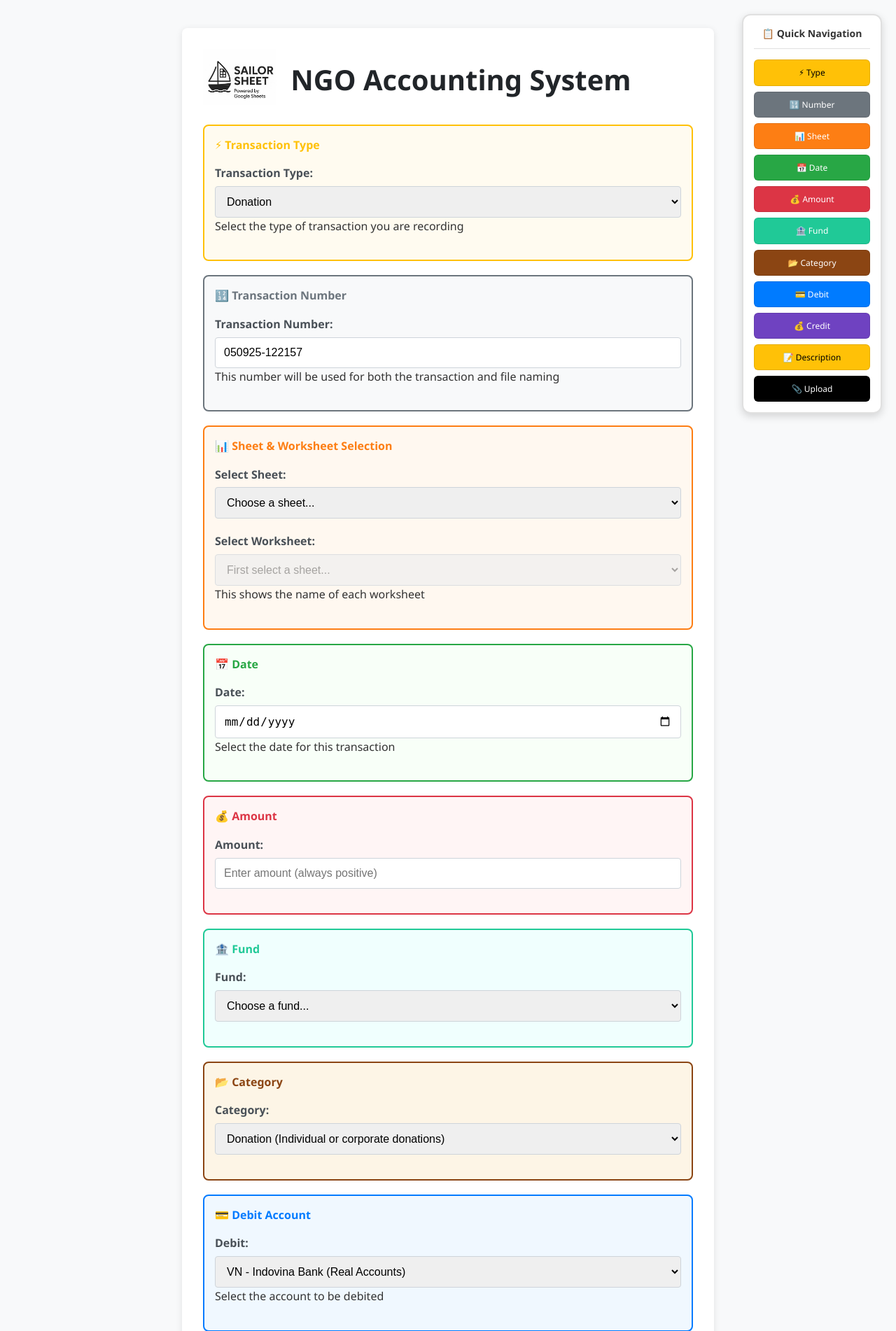
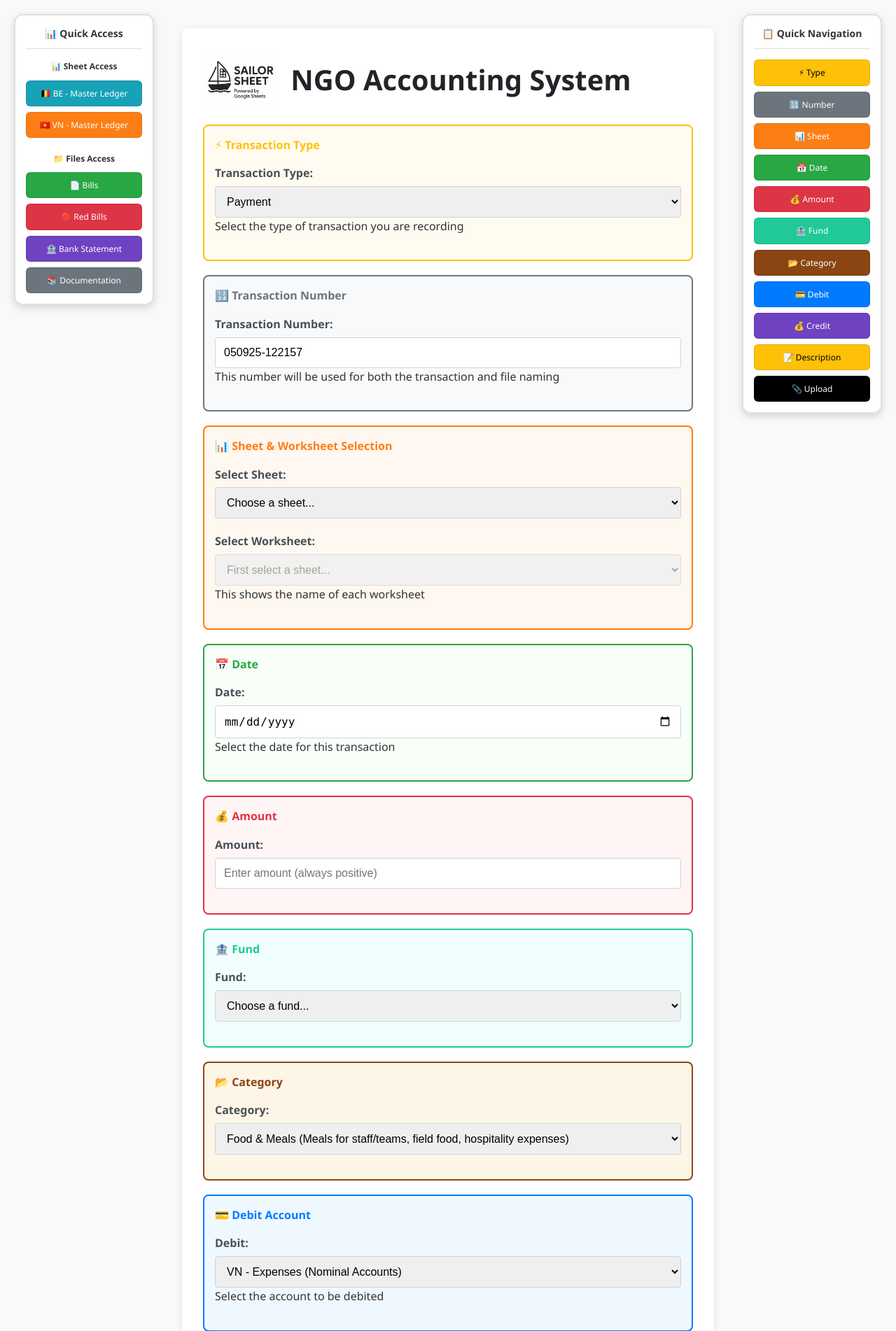
Before and after one commit to govinda-lienart/Sailor-Sheet, a Flask app: page / in a window 1280 px wide. Shown: the top 1902 px of the page at 70% size. Run offline with Flask 3, Linux system fonts and the light colour scheme; data that the repository does not hold is empty.

Commit message:
Working app v16.3 (panels)

```diff
--- a/static/css/style.css
+++ b/static/css/style.css
@@ -216,6 +216,7 @@ h1 {
     margin-bottom: 20px;
 }
 
+
 /* Responsive design */
 @media (max-width: 768px) {
     .container {
--- a/templates/index.html
+++ b/templates/index.html
@@ -20,11 +20,28 @@
                 padding: 15px;
                 box-shadow: 0 4px 12px rgba(0,0,0,0.15);
                 z-index: 1000;
-                max-height: 80vh;
-                overflow-y: auto;
+                height: auto;
+                max-height: none;
+                overflow: visible;
             }
 
-            .form-navigation h5 {
+            .form-access-panel {
+                position: fixed;
+                top: 20px;
+                left: 20px;
+                width: 200px;
+                background: white;
+                border: 2px solid #e0e0e0;
+                border-radius: 12px;
+                padding: 15px;
+                box-shadow: 0 4px 12px rgba(0,0,0,0.15);
+                z-index: 1000;
+                height: auto;
+                max-height: none;
+                overflow: visible;
+            }
+
+            .form-navigation h5, .form-access-panel h5 {
                 margin: 0 0 15px 0;
                 color: #333;
                 font-size: 14px;
@@ -62,6 +79,42 @@
                 transform: translateY(0);
             }
 
+            .access-links {
+                display: flex;
+                flex-direction: column;
+                gap: 8px;
+            }
+
+            .access-link {
+                display: block;
+                padding: 8px 12px;
+                text-decoration: none;
+                border-radius: 6px;
+                font-size: 12px;
+                font-weight: 500;
+                text-align: center;
+                transition: all 0.3s ease;
+                border: 1px solid rgba(0,0,0,0.1);
+            }
+
+            .access-link:hover {
+                transform: translateY(-2px);
+                box-shadow: 0 2px 8px rgba(0,0,0,0.2);
+                text-decoration: none;
+            }
+
+            .access-link:active {
+                transform: translateY(0);
+            }
+
+            .access-section {
+                margin-bottom: 20px;
+            }
+
+            .access-section:last-child {
+                margin-bottom: 0;
+            }
+
             /* RESPONSIVE DESIGN */
             @media (max-width: 768px) {
                 .form-navigation {
@@ -70,19 +123,25 @@
                     right: 20px;
                     top: auto;
                     width: 150px;
-                    max-height: 60vh;
+                    height: auto;
+                    max-height: none;
+                    overflow: visible;
                 }
 
                 .nav-link {
                     padding: 6px 10px;
                     font-size: 11px;
                 }
+
             }
 
             @media (max-width: 480px) {
                 .form-navigation {
                     width: 120px;
                     padding: 10px;
+                    height: auto;
+                    max-height: none;
+                    overflow: visible;
                 }
 
                 .nav-link {
@@ -145,11 +204,37 @@
                     <a href="#credit-account-section" class="nav-link regular-account" style="background-color: #6f42c1; color: #fff;">💰 Credit</a>
                     <a href="#description-section" class="nav-link" style="background-color: #ffc107; color: #000;">📝 Description</a>
                     <a href="#upload-bills-section" class="nav-link" style="background-color: #000000; color: #fff;">📎 Upload</a>
+
                     <a href="#sheet-worksheet-section" class="nav-link interbanking-account" style="background-color: #fd7e14; color: #fff; display: none;">📊 Ledger Sheets</a>
                     <a href="#master-ledger-a-debit-section" class="nav-link interbanking-account" style="background-color: #007bff; color: #fff; display: none;">💳 A Debit</a>
                     <a href="#master-ledger-a-credit-section" class="nav-link interbanking-account" style="background-color: #6f42c1; color: #fff; display: none;">💰 A Credit</a>
                     <a href="#master-ledger-b-debit-section" class="nav-link interbanking-account" style="background-color: #007bff; color: #fff; display: none;">💳 B Debit</a>
                     <a href="#master-ledger-b-credit-section" class="nav-link interbanking-account" style="background-color: #6f42c1; color: #fff; display: none;">💰 B Credit</a>
+                </div>
+            </div>
+
+            <!-- LEFT ACCESS PANEL -->
+            <div id="form-access-panel" class="form-access-panel">
+                <h5>📊 Quick Access</h5>
+
+                <!-- Sheet Access Section -->
+                <div class="access-section">
+                    <h6 style="margin: 0 0 10px 0; color: #333; font-size: 12px; font-weight: bold; text-align: center;">📊 Sheet Access</h6>
+                    <div class="access-links">
+                        <a href="https://docs.google.com/spreadsheets/d/1o5RnuAmm00YAqZzLkyrhZx7CocEETBhi-snPGUzbqSk/edit?gid=949985454#gid=949985454" target="_blank" class="access-link" style="background-color: #17a2b8; color: #fff;">🇧🇪 BE - Master Ledger</a>
+                        <a href="https://docs.google.com/spreadsheets/d/1Fvrld1X0OioH7AbKCiSIMNac5U9OvlKJh0OSk02bTTI/edit?gid=1240648507#gid=1240648507" target="_blank" class="access-link" style="background-color: #fd7e14; color: #fff;">🇻🇳 VN - Master Ledger</a>
+                    </div>
+                </div>
+
+                <!-- Files Access Section -->
+                <div class="access-section">
+                    <h6 style="margin: 0 0 10px 0; color: #333; font-size: 12px; font-weight: bold; text-align: center;">📁 Files Access</h6>
+                    <div class="access-links">
+                        <a href="https://drive.google.com/drive/u/1/folders/1UH-mqbvJ6k6Y0wDD4x7DcDRzsEjf0Rz0" target="_blank" class="access-link" style="background-color: #28a745; color: #fff;">📄 Bills</a>
+                        <a href="https://drive.google.com/drive/u/1/folders/10gGkRi9P9417FjZ9vFeQTnpLA-ExbBVO" target="_blank" class="access-link" style="background-color: #dc3545; color: #fff;">🔴 Red Bills</a>
+                        <a href="https://drive.google.com/drive/u/1/folders/1QDiSNjqzT2x99AGelRdQceg9l4q9iIrW" target="_blank" class="access-link" style="background-color: #6f42c1; color: #fff;">🏦 Bank Statement</a>
+                        <a href="https://drive.google.com/drive/u/1/folders/1ylG5_VDP020HaBXxy-o_A4QYuYiK9y8y" target="_blank" class="access-link" style="background-color: #6c757d; color: #fff;">📚 Documentation</a>
+                    </div>
                 </div>
             </div>
 
@@ -182,10 +267,10 @@
                          <div class="form-group">
                          <label>Transaction Type:</label>
                              <select name="transaction_category" id="transaction_category" required onchange="handleTransactionTypeChange()">
-                                <option value="payment">Payment</option>
+                                <option value="payment" selected>Payment</option>
                                 <option value="internal_transfer">Internal Transfer</option>
                                 <option value="interbanking_transfer">Interbanking Transfer</option>
-                                <option value="donation" selected>Donation</option>
+                                <option value="donation">Donation</option>
                                 <option value="grant">Grant</option>
                              </select>
                              <div class="form-text">Select the type of transaction you are recording</div>
@@ -792,11 +877,13 @@
                 }
 
                 const categorySelect = document.querySelector('select[name="category_id"]');
+                const fundSelect = document.querySelector('select[name="fund_id"]');
 
                 // Clear previous selections first
                 if (debitAccountSelect) debitAccountSelect.value = '';
                 if (creditAccountSelect) creditAccountSelect.value = '';
                 if (categorySelect) categorySelect.value = '';
+                if (fundSelect) fundSelect.value = '';
 
                 // Set default accounts and category based on transaction type
                 if (selectedType === 'donation') {
@@ -829,6 +916,17 @@
                         if (donationOption) {
                             categorySelect.value = donationOption.value;
                             console.log('Auto-selected Donation category for donation');
+                        }
+                    }
+
+                    // Auto-select Unrestricted fund for donations
+                    if (fundSelect) {
+                        const unrestrictedOption = Array.from(fundSelect.options).find(option =>
+                            option.textContent.toLowerCase().includes('unrestricted')
+                        );
+                        if (unrestrictedOption) {
+                            fundSelect.value = unrestrictedOption.value;
+                            console.log('Auto-selected Unrestricted fund for donation');
                         }
                     }
                 } else if (selectedType === 'payment') {
@@ -1098,6 +1196,23 @@
                             console.log('Auto-selected Revenue account for grant credit');
                         }
                     }
+
+                    // Auto-select Grant category for grants
+                    if (categorySelect) {
+                        const grantOption = Array.from(categorySelect.options).find(option =>
+                            option.textContent.toLowerCase().includes('grant')
+                        );
+                        if (grantOption) {
+                            categorySelect.value = grantOption.value;
+                            console.log('Auto-selected Grant category for grant');
+                        }
+                    }
+
+                    // Keep fund on "Choose a fund..." (no default selection)
+                    if (fundSelect) {
+                        fundSelect.value = '';
+                        console.log('Fund left on default "Choose a fund..." for grant');
+                    }
                 }
             }
 
--- /dev/null
+++ b/text.txt
@@ -0,0 +1 @@
+awesome
```
Also changed, not shown: Context/exercise1.py (added, +8 -0 lines). Lines whose indentation alone changed are shown as unchanged.
